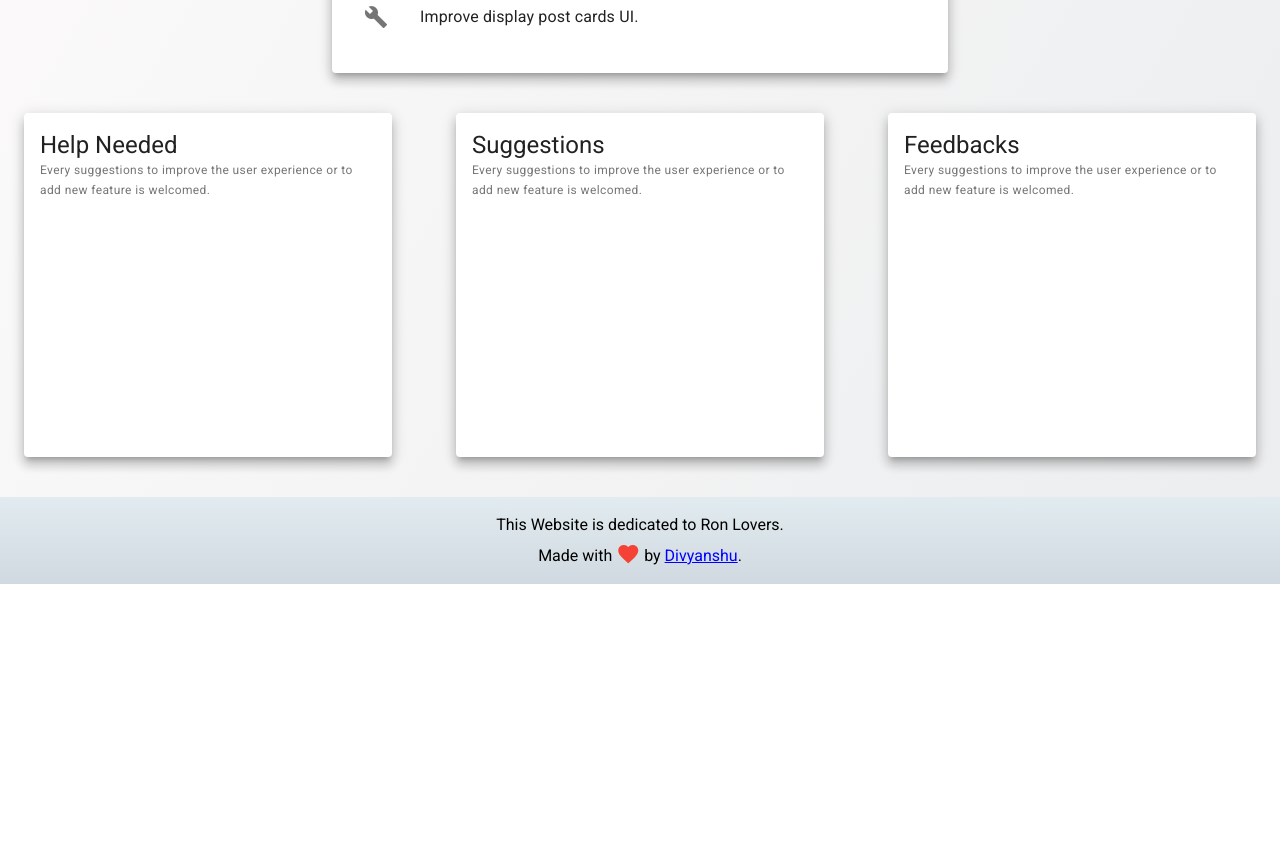
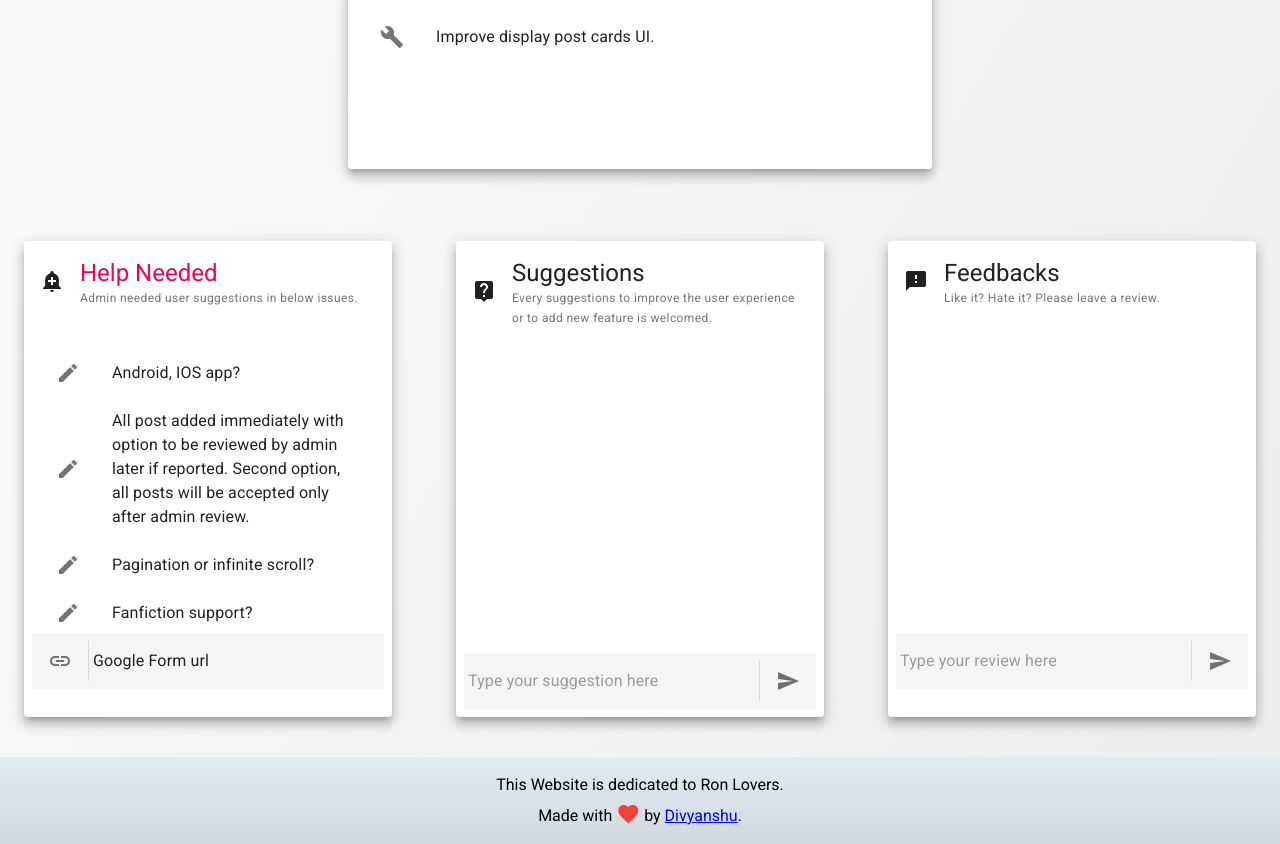
Before and after one commit to divyanshusahu/ronweasley, a Next.js app in the folder frontend/: page /suggestions in a window 1280 px wide. Shown: the part 319-1163 px from the top of the page. Before the commit the page ends 903 px from the top, so only its background shows below. Built offline with nearby package versions, Linux system fonts and the light colour scheme; a web font is replaced by a local one.

Commit message:
suggestions page UI implemented

```diff
--- a/frontend/pages/suggestions.js
+++ b/frontend/pages/suggestions.js
@@ -2,6 +2,7 @@ import Grid from "@material-ui/core/Grid";
 import Card from "@material-ui/core/Card";
 import CardHeader from "@material-ui/core/CardHeader";
 import CardContent from "@material-ui/core/CardContent";
+import CardActions from "@material-ui/core/CardActions";
 import Icon from "@material-ui/core/Icon";
 import List from "@material-ui/core/List";
 import ListItem from "@material-ui/core/ListItem";
@@ -9,6 +10,10 @@ import ListItemIcon from "@material-ui/core/ListItemIcon";
 import ListItemText from "@material-ui/core/ListItemText";
 import Typography from "@material-ui/core/Typography";
 import Container from "@material-ui/core/Container";
+import TextField from "@material-ui/core/TextField";
+import InputBase from "@material-ui/core/InputBase";
+import Divider from "@material-ui/core/Divider";
+import IconButton from "@material-ui/core/IconButton";
 
 import SecondaryLayout from "../utils/SecondaryLayout";
 
@@ -18,7 +23,7 @@ function Suggestions() {
       <SecondaryLayout title="Suggestions">
         <Container maxWidth="xl">
           <div className="work_in_progress">
-            <Grid container>
+            <Grid container spacing={8}>
               <Grid item xs={12} md={3}></Grid>
               <Grid item xs={12} md={6}>
                 <Card raised>
@@ -28,8 +33,18 @@ function Suggestions() {
                         Work in progress
                       </Typography>
                     }
-                    avatar={<Icon>announcement</Icon>}
+                    subheader={
+                      <Typography
+                        component="p"
+                        variant="caption"
+                        color="textSecondary"
+                      >
+                        Current issues the admin is working on.
+                      </Typography>
+                    }
+                    avatar={<Icon>verified_user</Icon>}
                   />
+                  <div className="card_content">
                     <CardContent>
                       <List>
                         <ListItem>
@@ -42,7 +57,10 @@ function Suggestions() {
                           <ListItemIcon>
                             <Icon>build</Icon>
                           </ListItemIcon>
-                        <ListItemText primary="Better Text Editor UI/UX and performance. Support for more rich styling." />
+                          <ListItemText
+                            primary="Better Text Editor UI/UX and performance.
+                          Support for more rich styling."
+                          />
                         </ListItem>
                         <ListItem>
                           <ListItemIcon>
@@ -52,6 +70,7 @@ function Suggestions() {
                         </ListItem>
                       </List>
                     </CardContent>
+                  </div>
                 </Card>
               </Grid>
             </Grid>
@@ -59,10 +78,10 @@ function Suggestions() {
           <div className="user_feedbacks">
             <Grid container spacing={8}>
               <Grid item xs={12} md={4}>
-                <Card raised>
+                <Card raised style={{ height: "100%" }}>
                   <CardHeader
                     title={
-                      <Typography variant="h5" component="p">
+                      <Typography variant="h5" component="p" color="secondary">
                         Help Needed
                       </Typography>
                     }
@@ -72,18 +91,65 @@ function Suggestions() {
                         variant="caption"
                         color="textSecondary"
                       >
-                        Every suggestions to improve the user experience or to
-                        add new feature is welcomed.
+                        Admin needed user suggestions in below issues.
                       </Typography>
                     }
+                    avatar={<Icon>add_alert</Icon>}
                   />
+                  <div className="card_content">
                     <CardContent>
-                    <div className="card_content"></div>
+                      <List>
+                        <ListItem>
+                          <ListItemIcon>
+                            <Icon>edit</Icon>
+                          </ListItemIcon>
+                          <ListItemText primary="Android, IOS app?" />
+                        </ListItem>
+                        <ListItem>
+                          <ListItemIcon>
+                            <Icon>edit</Icon>
+                          </ListItemIcon>
+                          <ListItemText
+                            primary="All post added immediately with option to be reviewed
+                          by admin later if reported. Second option, all posts will be accepted only after
+                          admin review."
+                          />
+                        </ListItem>
+                        <ListItem>
+                          <ListItemIcon>
+                            <Icon>edit</Icon>
+                          </ListItemIcon>
+                          <ListItemText primary="Pagination or infinite scroll?" />
+                        </ListItem>
+                        <ListItem>
+                          <ListItemIcon>
+                            <Icon>edit</Icon>
+                          </ListItemIcon>
+                          <ListItemText primary="Fanfiction support?" />
+                        </ListItem>
+                      </List>
                     </CardContent>
+                  </div>
+                  <CardActions>
+                    <div className="card_action">
+                      <IconButton>
+                        <Icon>link</Icon>
+                      </IconButton>
+                      <Divider
+                        orientation="vertical"
+                        style={{ height: 40, margin: 4 }}
+                      />
+                      <InputBase
+                        value="Google Form url"
+                        readOnly
+                        style={{ flex: 1 }}
+                      />
+                    </div>
+                  </CardActions>
                 </Card>
               </Grid>
               <Grid item xs={12} md={4}>
-                <Card raised>
+                <Card raised style={{ height: "100%" }}>
                   <CardHeader
                     title={
                       <Typography variant="h5" component="p">
@@ -100,14 +166,33 @@ function Suggestions() {
                         add new feature is welcomed.
                       </Typography>
                     }
+                    avatar={<Icon>live_help</Icon>}
                   />
-                  <CardContent>
-                    <div className="card_content"></div>
-                  </CardContent>
+                  <div className="card_content">
+                    <CardContent></CardContent>
+                  </div>
+                  <CardActions>
+                    <div className="card_action">
+                      <InputBase
+                        size="small"
+                        multiline
+                        rowsMax={2}
+                        placeholder="Type your suggestion here"
+                        style={{ flex: 1 }}
+                      />
+                      <Divider
+                        orientation="vertical"
+                        style={{ height: 40, margin: 4 }}
+                      />
+                      <IconButton title="Send">
+                        <Icon>send</Icon>
+                      </IconButton>
+                    </div>
+                  </CardActions>
                 </Card>
               </Grid>
               <Grid item xs={12} md={4}>
-                <Card raised>
+                <Card raised style={{ height: "100%" }}>
                   <CardHeader
                     title={
                       <Typography variant="h5" component="p">
@@ -120,14 +205,32 @@ function Suggestions() {
                         variant="caption"
                         color="textSecondary"
                       >
-                        Every suggestions to improve the user experience or to
-                        add new feature is welcomed.
+                        Like it? Hate it? Please leave a review.
                       </Typography>
                     }
+                    avatar={<Icon>feedback</Icon>}
                   />
-                  <CardContent>
-                    <div className="card_content"></div>
-                  </CardContent>
+                  <div className="card_content">
+                    <CardContent></CardContent>
+                  </div>
+                  <CardActions>
+                    <div className="card_action">
+                      <InputBase
+                        size="small"
+                        multiline
+                        rowsMax={2}
+                        placeholder="Type your review here"
+                        style={{ flex: 1 }}
+                      />
+                      <Divider
+                        orientation="vertical"
+                        style={{ height: 40, margin: 4 }}
+                      />
+                      <IconButton title="Send">
+                        <Icon>send</Icon>
+                      </IconButton>
+                    </div>
+                  </CardActions>
                 </Card>
               </Grid>
             </Grid>
@@ -142,9 +245,16 @@ function Suggestions() {
             margin-bottom: 40px;
           }
           .card_content {
-            max-height: 25vh;
-            height: 25vh;
+            max-height: 300px;
+            height: 300px;
             overflow: auto;
+          }
+          .card_action {
+            width: 100%;
+            display: flex;
+            padding: 4px;
+            align-items: center;
+            background-color: #f5f5f5;
           }
         `}
       </style>
```
Lines whose indentation alone changed are shown as unchanged.
